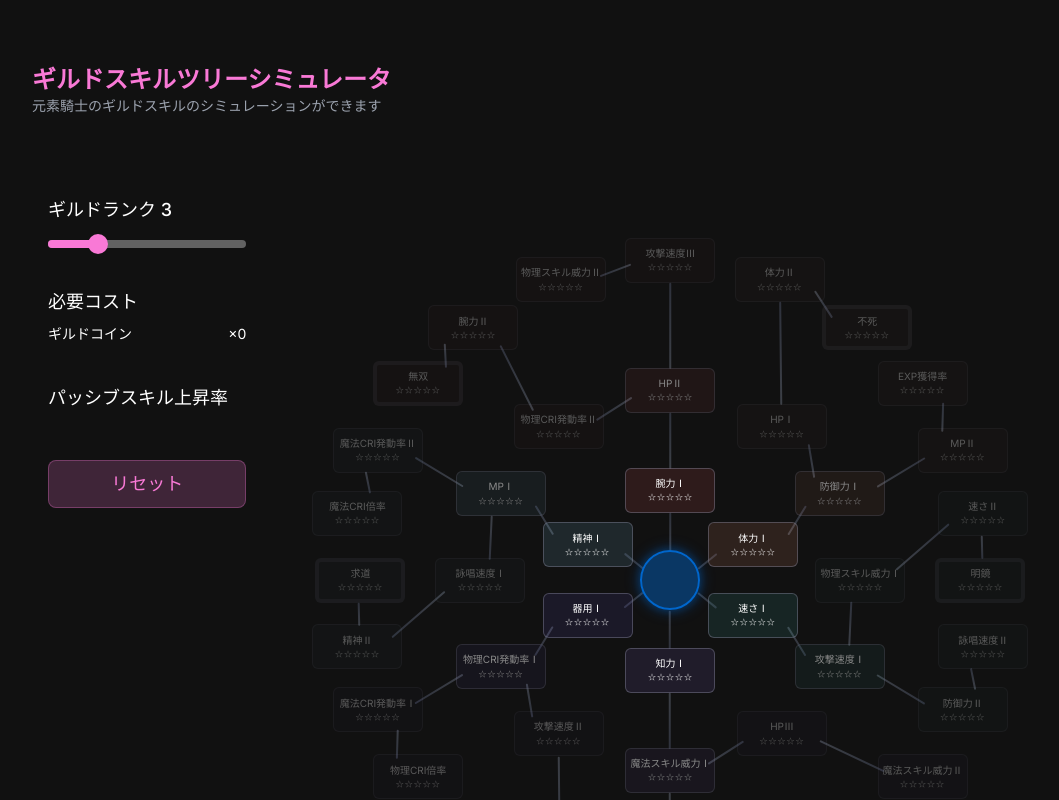
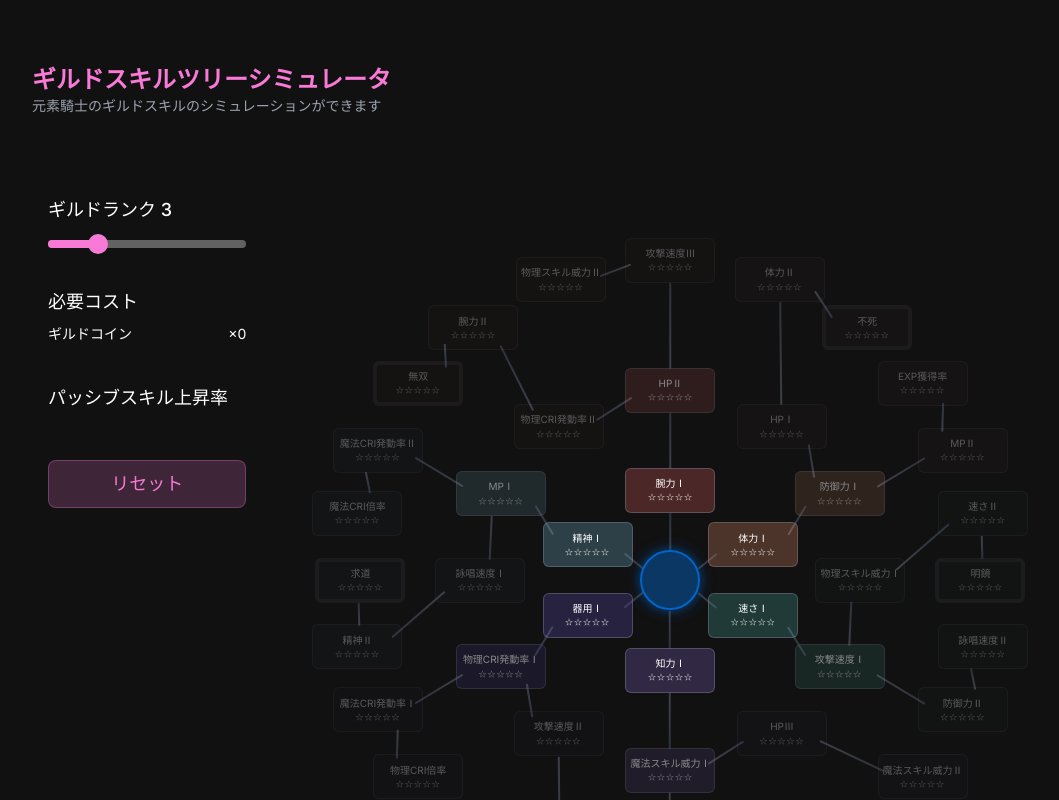
Before and after one commit to 0xaya/guild-skill-tree, a Next.js app: page / in a window 1280 px wide. Shown: the top 800 px of the page, without its empty margins (32-1091 px from the left). Built offline with nearby package versions, Linux system fonts and the light colour scheme.

Commit message:
update スキルツリーのノードの透明度を調整

```diff
--- a/src/app/components/SkillNode.tsx
+++ b/src/app/components/SkillNode.tsx
@@ -62,7 +62,7 @@ export const SkillNode: React.FC<SkillNodeProps> = ({
   const nodeBgColor = isActive
     ? `${categoryColor}70` // alpha: 0.7 (取得済み)
     : isRankMet
-    ? `${categoryColor}20` // alpha: 0.2 (ランク条件を満たしている)
+    ? `${categoryColor}40` // alpha: 0.2 (ランク条件を満たしている)
     : `${categoryColor}10`; // alpha: 0.1 (ランク条件を満たしていない)
   const nodeBorderColor = isActive
     ? categoryColor
```
